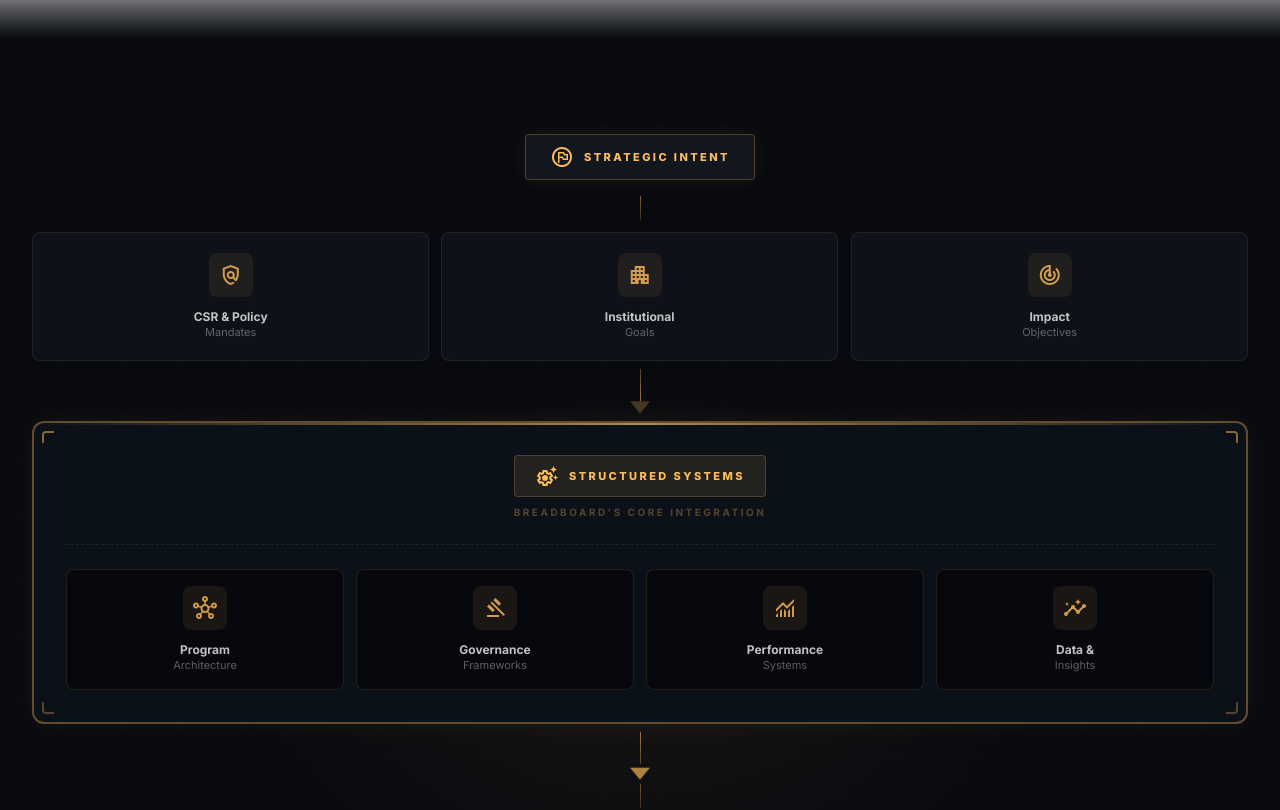
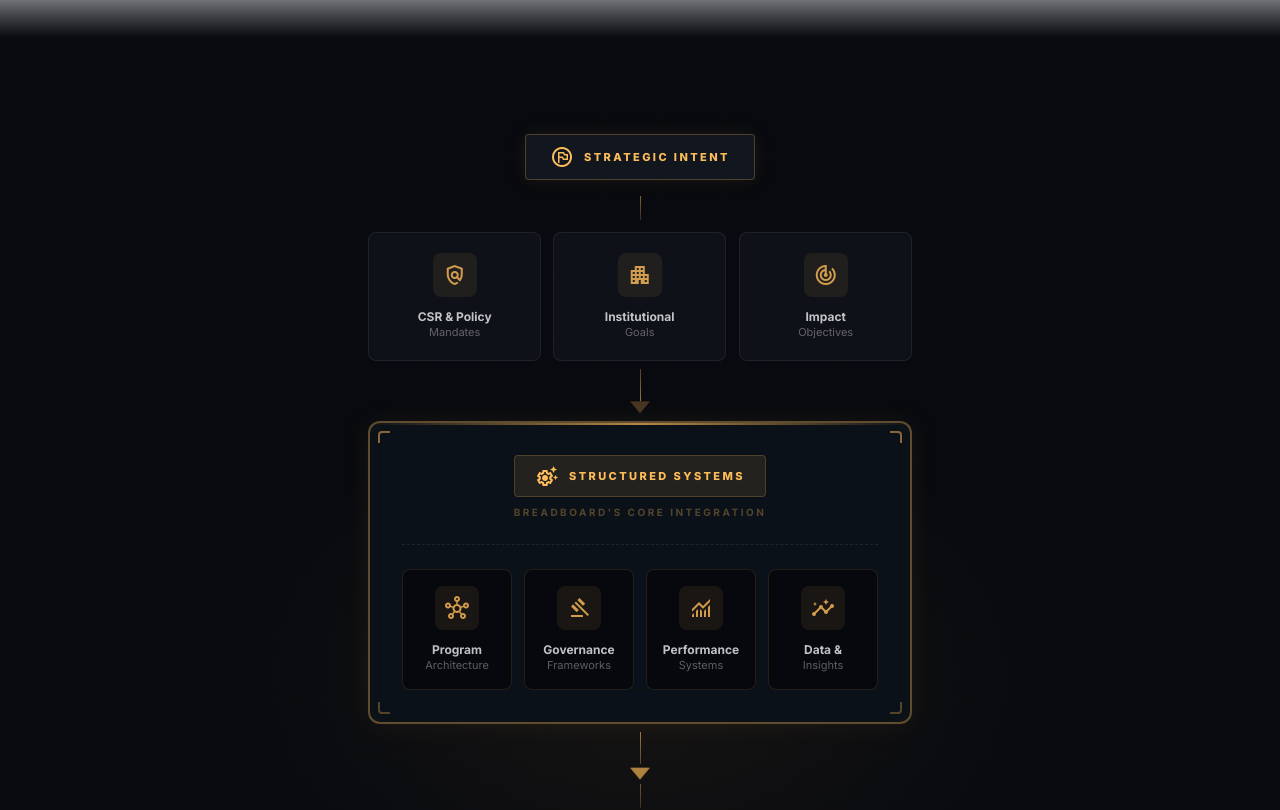
Before and after one commit to asherevolved/breadboard, a React (Vite) app in the folder breadboard-app/: page / in a window 1280 px wide. Shown: the part 3240-4050 px from the top of the page. Built offline with nearby package versions, Linux system fonts and the light colour scheme.

Commit message:
Fix cropping and zoom out Strategic Intent diagram

```diff
--- a/breadboard-app/src/pages/Home.jsx
+++ b/breadboard-app/src/pages/Home.jsx
@@ -226,7 +226,7 @@ export default function Home() {
 
 
                     {/* ══════════════ DIAGRAM ══════════════ */}
-                    <div className="">
+                    <div className="max-w-4xl mx-auto relative px-4 sm:px-12 lg:px-44">
 
                         {/* ────────────────────────────────────
                             TIER 1 — STRATEGIC INTENT
@@ -283,7 +283,7 @@ export default function Home() {
                         <div className={`relative ${alignInView ? 'animate-fade-up delay-550' : 'opacity-0'}`}>
 
                             {/* ← LEFT: Advisory + Execution */}
-                            <div className={`hidden lg:flex absolute -left-[160px] top-1/2 -translate-y-1/2 items-center gap-0 ${alignInView ? 'animate-slide-from-left delay-700' : 'opacity-0'}`}>
+                            <div className={`hidden lg:flex absolute -left-[140px] top-1/2 -translate-y-1/2 items-center gap-0 ${alignInView ? 'animate-slide-from-left delay-700' : 'opacity-0'}`}>
                                 <div className="flex flex-col items-center p-3 bg-[#0e1118] border border-white/[0.07] rounded-lg w-28 text-center"
                                     style={{ boxShadow: '0 0 15px rgba(0,0,0,0.5)' }}>
                                     <p className="text-[10px] font-bold text-white/70 leading-snug">Advisory</p>
@@ -299,7 +299,7 @@ export default function Home() {
                             </div>
 
                             {/* → RIGHT: Strategy + Implementation */}
-                            <div className={`hidden lg:flex absolute -right-[160px] top-1/2 -translate-y-1/2 items-center gap-0 ${alignInView ? 'animate-slide-from-right delay-700' : 'opacity-0'}`}>
+                            <div className={`hidden lg:flex absolute -right-[140px] top-1/2 -translate-y-1/2 items-center gap-0 ${alignInView ? 'animate-slide-from-right delay-700' : 'opacity-0'}`}>
                                 <div className="flex items-center mr-1">
                                     <svg className="animate-arrow-pulse" style={{ animationDelay: '0.4s' }} width="10" height="10" viewBox="0 0 10 10" fill="none">
                                         <path d="M0 5L10 0V10L0 5Z" fill="rgba(255,189,89,0.7)" />
```
